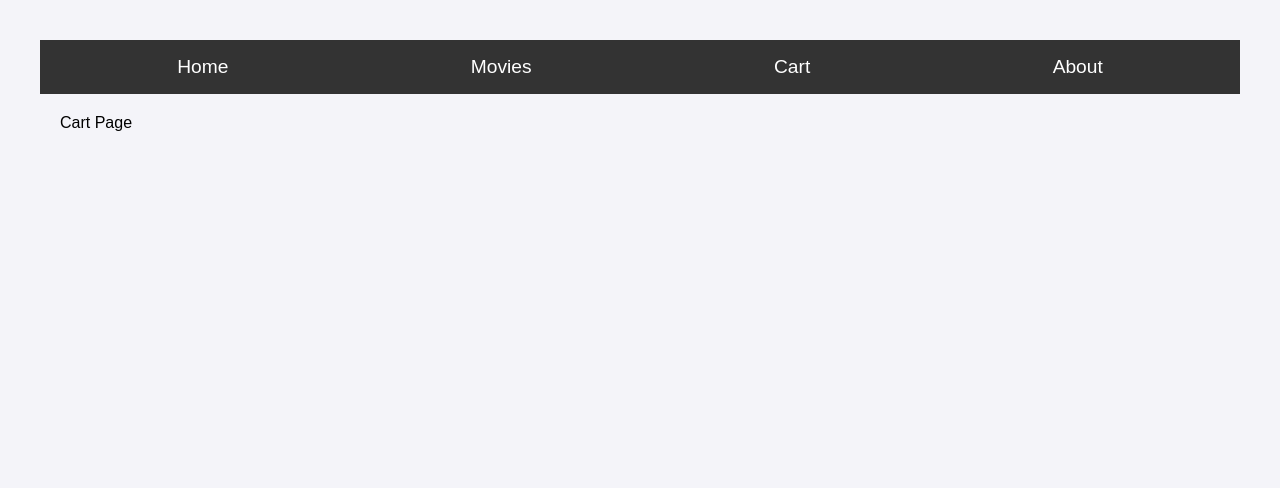
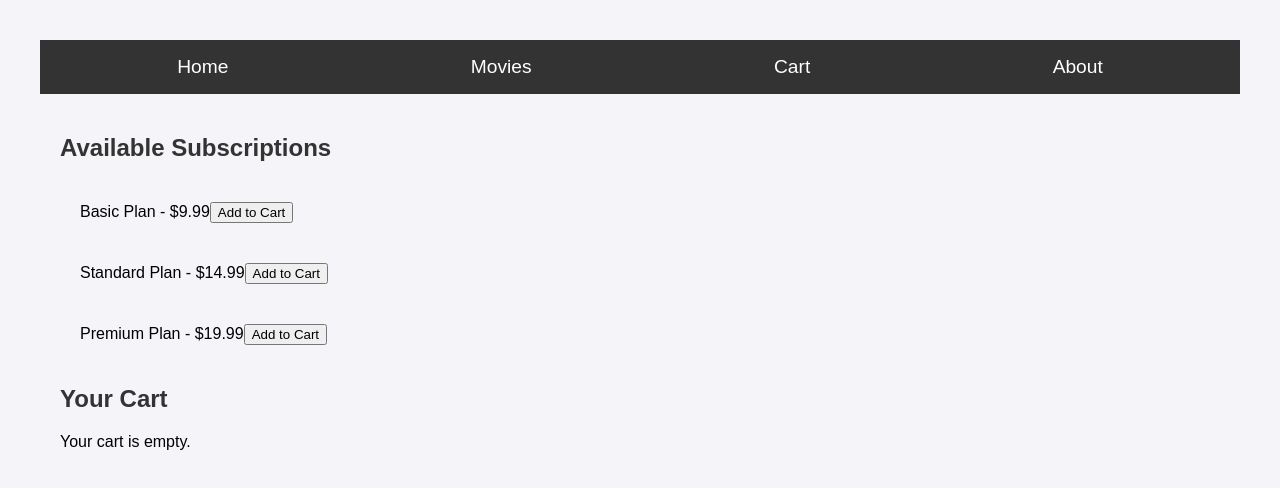
Before and after one commit to hotshotjack86/streamlist-react-app, a React (Create React App) app: page /cart in a window 1280 px wide. Shown: the top 488 px of the page. Built offline with nearby package versions, Linux system fonts and the light colour scheme.

Commit message:
Updated CartSystem and Data.js for proper cart functionality

```diff
--- a/src/App.js
+++ b/src/App.js
@@ -2,14 +2,15 @@ import React, { useState } from 'react';
 import { BrowserRouter as Router, Route, Routes, Link } from 'react-router-dom';
 import StreamList from './components/StreamList';
 import Movies from './components/Movies';
-import Cart from './components/Cart';
+import CartSystem from './components/CartSystem';  // Import CartSystem
 import About from './components/About';
 import './App.css';
 
 function App() {
   const [movies, setMovies] = useState([]);
+  const [cart, setCart] = useState([]);
 
-  // Function to add a movie to the list
+  // Add the addMovie function here
   const addMovie = (movie) => {
     if (!movie.trim()) {
       alert("Movie name cannot be empty");
@@ -18,25 +19,31 @@ function App() {
     setMovies([...movies, { title: movie, watched: false, isEditing: false }]);
   };
 
-  // Function to toggle the watched status of a movie
-  const toggleWatch = (index) => {
-    const updatedMovies = [...movies];
-    updatedMovies[index].watched = !updatedMovies[index].watched;
-    setMovies(updatedMovies);
+  const addToCart = (item) => {
+    setCart([...cart, item]);
   };
 
-  // Function to edit a movie
-  const updateMovie = (index, newTitle, isEditing = false) => {
-    const updatedMovies = [...movies];
-    updatedMovies[index].title = newTitle;
-    updatedMovies[index].isEditing = isEditing;
-    setMovies(updatedMovies);
+  const removeFromCart = (id) => {
+    const updatedCart = cart.filter(item => item.id !== id);
+    setCart(updatedCart);
   };
 
-  // Function to delete a movie from the list
-  const deleteMovie = (index) => {
-    const updatedMovies = movies.filter((_, i) => i !== index);
-    setMovies(updatedMovies);
+  const increaseQuantity = (id) => {
+    const updatedCart = cart.map(item =>
+      item.id === id ? { ...item, quantity: item.quantity + 1 } : item
+    );
+    setCart(updatedCart);
+  };
+
+  const decreaseQuantity = (id) => {
+    const updatedCart = cart.map(item =>
+      item.id === id && item.quantity > 1 ? { ...item, quantity: item.quantity - 1 } : item
+    );
+    setCart(updatedCart);
+  };
+
+  const calculateTotalPrice = () => {
+    return cart.reduce((total, item) => total + item.price * item.quantity, 0);
   };
 
   return (
@@ -53,8 +60,8 @@ function App() {
 
         <Routes>
           <Route path="/" element={<StreamList addMovie={addMovie} />} />
-          <Route path="/movies" element={<Movies movies={movies} updateMovie={updateMovie} deleteMovie={deleteMovie} toggleWatch={toggleWatch} />} />
-          <Route path="/cart" element={<Cart />} />
+          <Route path="/movies" element={<Movies movies={movies} />} />
+          <Route path="/cart" element={<CartSystem cart={cart} removeFromCart={removeFromCart} increaseQuantity={increaseQuantity} decreaseQuantity={decreaseQuantity} calculateTotalPrice={calculateTotalPrice} />} />
           <Route path="/about" element={<About />} />
         </Routes>
       </div>
--- a/src/components/CartSystem.js
+++ b/src/components/CartSystem.js
@@ -1,4 +1,5 @@
 import React, { useState, useEffect } from 'react';
+import subscriptions from '../Data'; // Importing Data.js with the correct path
 
 function CartSystem() {
   const [cart, setCart] = useState(() => {
@@ -51,21 +52,30 @@ function CartSystem() {
 
   return (
     <div>
+      <h2>Available Subscriptions</h2>
+      {subscriptions.map((item) => (
+        <div key={item.id}>
+          <span>{item.name}</span>
+          <span> - ${item.price}</span>
+          <button onClick={() => addToCart(item)}>Add to Cart</button>
+        </div>
+      ))}
+
       <h2>Your Cart</h2>
       {cart.length > 0 ? (
-        <>
-          {cart.map(item => (
-            <div key={item.id} className="cart-item">
+        <div>
+          {cart.map((item) => (
+            <div key={item.id}>
               <span>{item.name}</span>
-              <span>Price: ${item.price.toFixed(2)}</span>
-              <span>Quantity: {item.quantity}</span>
+              <span> - ${item.price}</span>
+              <span> Quantity: {item.quantity}</span>
               <button onClick={() => increaseQuantity(item.id)}>+</button>
               <button onClick={() => decreaseQuantity(item.id)}>-</button>
               <button onClick={() => removeFromCart(item.id)}>Remove</button>
             </div>
           ))}
           <h3>Total Price: ${calculateTotalPrice().toFixed(2)}</h3>
-        </>
+        </div>
       ) : (
         <p>Your cart is empty.</p>
       )}
```
